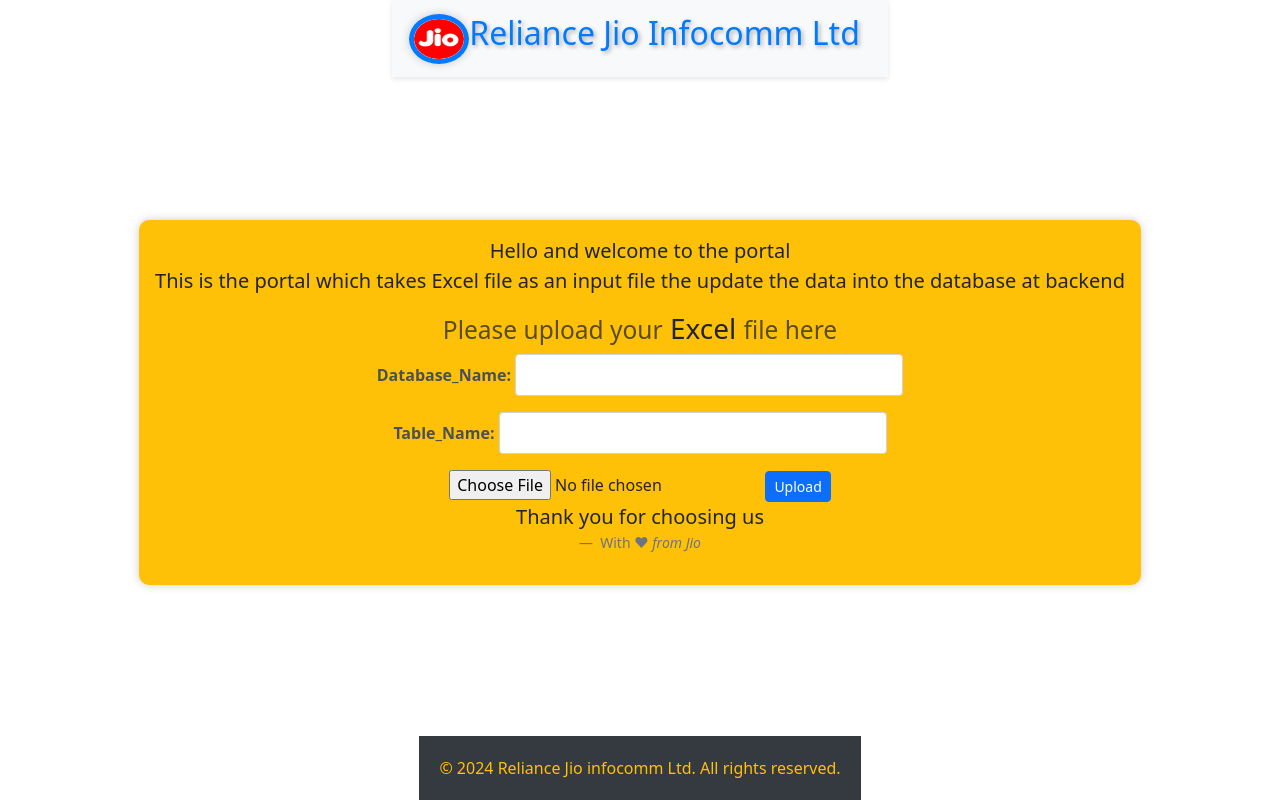
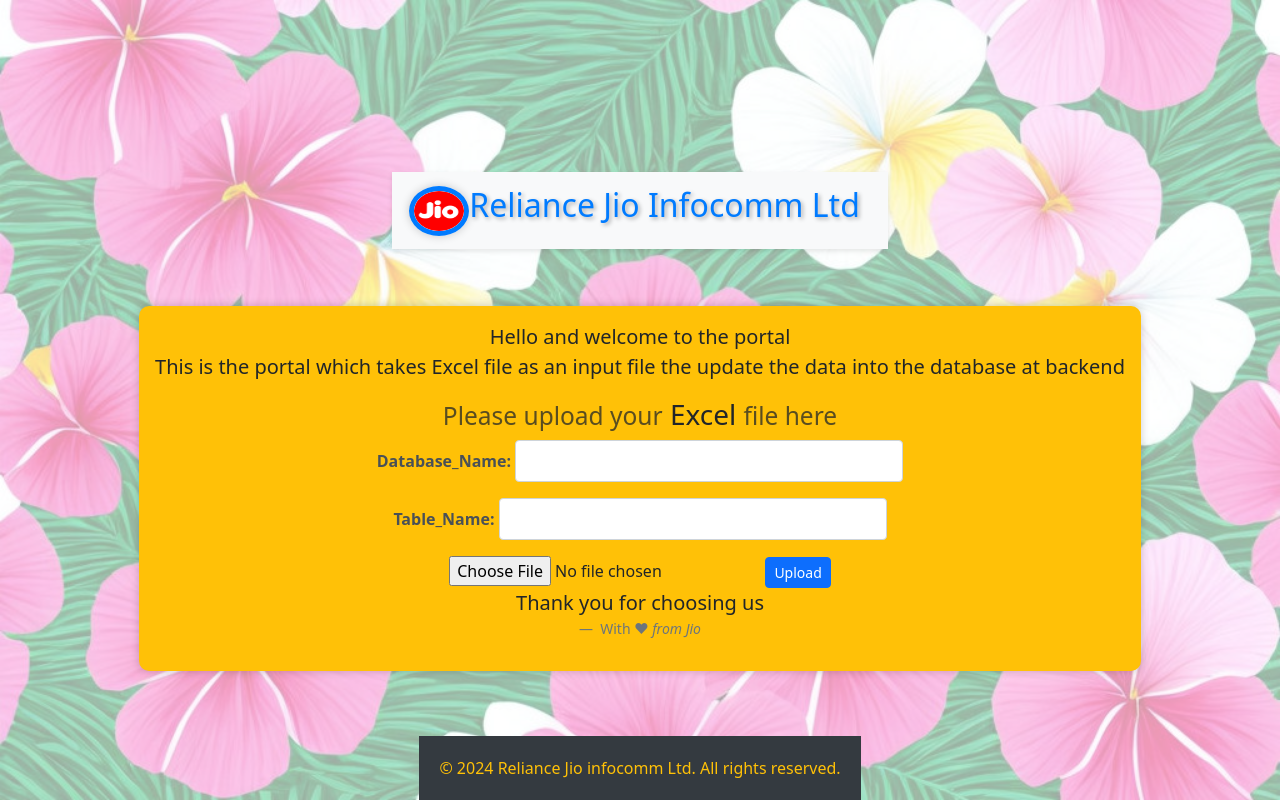
Before and after one commit to rushibaswade/Excel_to_mysql-Flask-Webapp, a Flask app: page / in a window 1280 px wide. Run offline with Flask 3, Linux system fonts and the light colour scheme; some libraries are stand-ins or nearby versions.

Commit message:
First commit

```diff
--- a/Excel.py
+++ b/Excel.py
@@ -41,7 +41,7 @@
         table_name = request.form['tablename']
         uploaded_file = request.files['file']
 
-        if not uploaded_file.filename.endswith(('.xls', '.xlsx')):
+        if not uploaded_file.filename.endswith(('.xlsx')):
             return jsonify({'status': 'error', 'message': 'Invalid file format. Please upload an Excel file.'}), 400
 
         df = pd.read_excel(uploaded_file)
--- a/static/styles.css
+++ b/static/styles.css
@@ -237,3 +237,22 @@
 footer:hover {
     text-decoration: underline;
 }
+
+.background-image {
+    position: absolute;
+    top: 0;
+    left: 0;
+    width: 100%;
+    height: 100%;
+    background-image: url('flower.jpeg');
+    background-repeat: no-repeat;
+    background-position: center;
+    background-size: cover;
+    opacity: 0.4;
+    z-index: -1;
+}
+
+.content {
+    position: relative;
+    padding: 20px;
+}
--- a/templates/index.html
+++ b/templates/index.html
@@ -7,9 +7,13 @@
     <link href="https://cdn.jsdelivr.net/npm/bootstrap@5.3.2/dist/css/bootstrap.min.css" rel="stylesheet" integrity="sha384-T3c6CoIi6uLrA9TneNEoa7RxnatzjcDSCmG1MXxSR1GAsXEV/Dwwykc2MPK8M2HN" crossorigin="anonymous">
     <script src="https://cdn.jsdelivr.net/npm/bootstrap@5.3.2/dist/js/bootstrap.bundle.min.js" integrity="sha384-C6RzsynM9kWDrMNeT87bh95OGNyZPhcTNXj1NW7RuBCsyN/o0jlpcV8Qyq46cDfL" crossorigin="anonymous"></script>
     <title>Upload Excel to MySQL</title>
-
 </head>
 <body>
+    <div class="background-image"></div>
+    <div class="flowers-right"></div>
+    <div class="left-flower"></div>
+    <div class="right-flower"></div>
+
     <nav class="navbar navbar-light bg-light">
         <div class="container-fluid">
             <a class="navbar-brand" href="#">
@@ -109,4 +113,4 @@
         &copy; 2024 Reliance Jio infocomm Ltd. All rights reserved.
     </footer>
 </body>
-</html
+</html>
```
Also changed, not shown: static/flower.jpeg (added), static/images.jpg (added).
